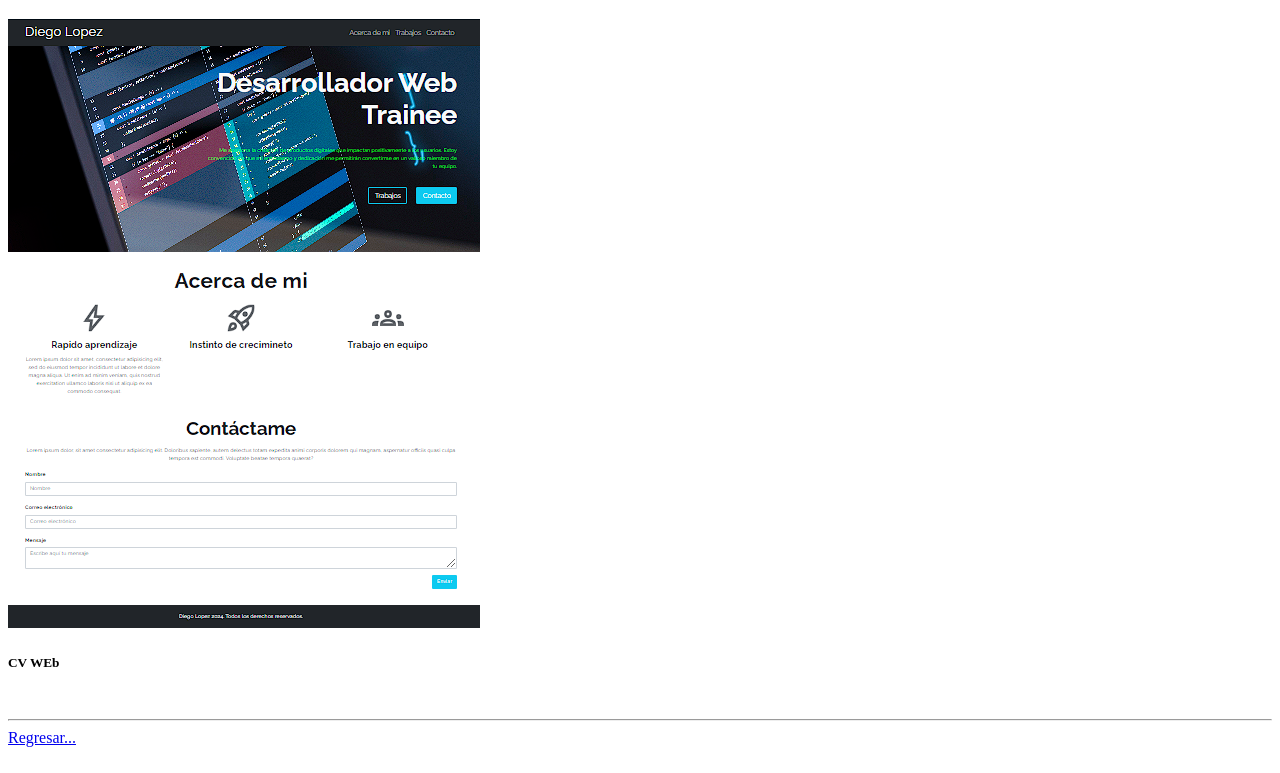
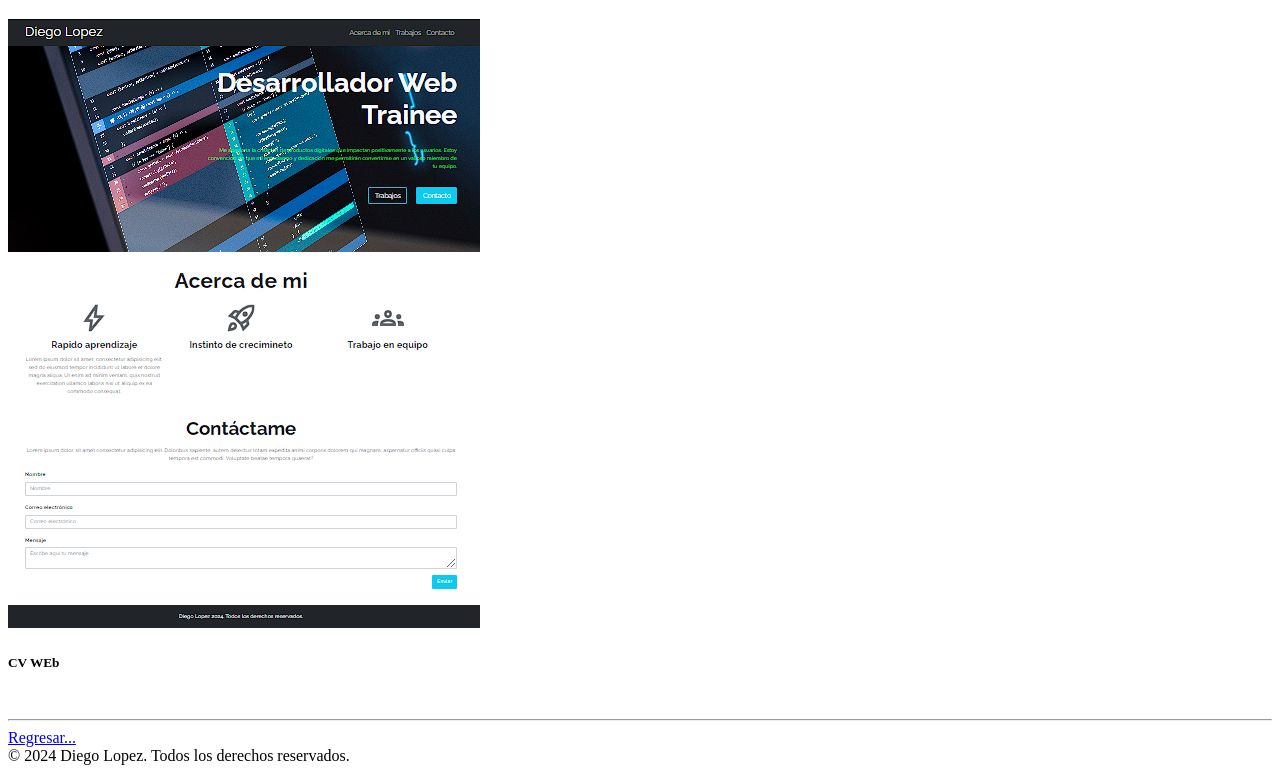
Before and after one commit to diegolopezgon/diegolopezgonrepo.github.io, a plain HTML site: page portafolio.html in a window 1280 px wide. Shown: the part 61-834 px from the top of the page. Drawn offline with Linux system fonts and the light colour scheme.

Commit message:
se agrega footer

```diff
--- a/portafolio.html
+++ b/portafolio.html
@@ -24,5 +24,8 @@
       </div>
     <br><hr>
     <a href="./index.html">Regresar...</a>
+    <footer>
+        © 2024 Diego Lopez. Todos los derechos reservados.
+    </footer>
 </body>
 </html>
```
